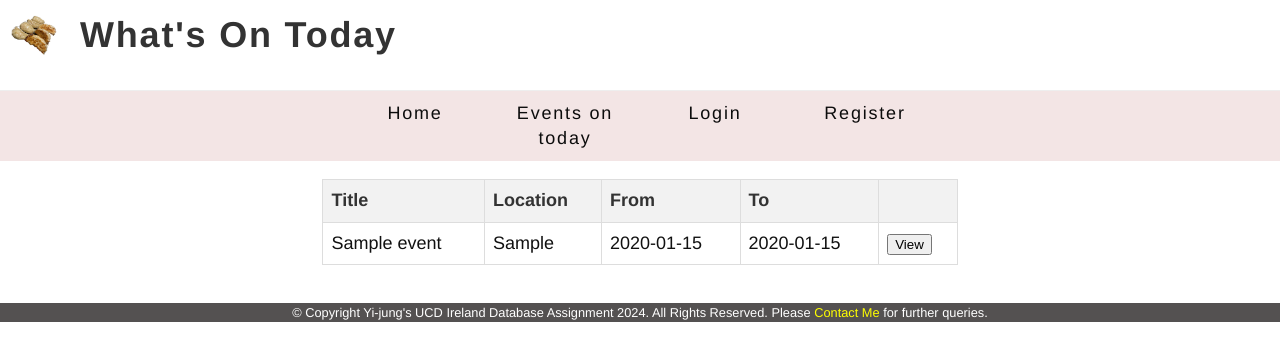
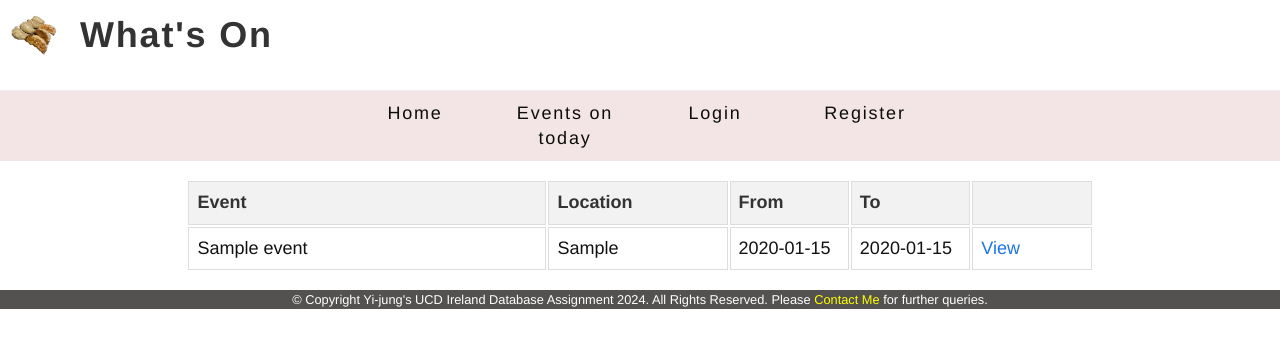
Before and after one commit to emilyichan3/whatson, a Flask app: page /group_events/1 in a window 1280 px wide. Shown: the top 361 px of the page. Run offline with Flask 3, Linux system fonts and the light colour scheme; tables that the repository leaves empty hold one stand-in row (values such as "Sample post").

Commit message:
Improved styling

```diff
--- a/static/css/styles.css
+++ b/static/css/styles.css
@@ -15,6 +15,7 @@ body{
   font-size: 16px;
   line-height: 1.4;
   height: 100%;
+  min-width: 350px;
 }
 
 #wrapper{
@@ -268,10 +269,23 @@ ul {
 }
 /* Table formatting */
 
-table {
+.group-container table {
   width: 70%;
+  height: 100%;
   border-collapse: collapse;
-  margin-bottom: 20px;
+  /* margin-bottom: 20px; */
+}
+
+.group-container tbody {
+  background-color:rgb(236, 236, 221);
+  display: block;
+}
+.group-container tfoot {
+  display: block;
+  display: flex; /* Enable Flexbox */
+  align-items: center; /* Vertically center content */
+  justify-content: center; /* Horizontally center content (optional) */
+  text-align: center; /* Fallback for centering text */
 }
 
 form table {
@@ -284,6 +298,12 @@ form table {
   text-align: center;
   /* height: 50px; */
 }
+.big-screen {
+  display: none;
+}
+.group-layout .table-layout {
+  width: 100%;
+}
 .table-layout th, .table-layout td {
   border: 1px solid #ddd;
   padding: 8px;
@@ -294,6 +314,18 @@ form table {
   color: #333;
   font-weight: bold;
   overflow: hidden;
+}
+.table-column-td-width {
+  width: 20%;
+  overflow: hidden;
+  text-overflow: ellipsis;
+  white-space: nowrap;
+}
+.table-column-td-width-title {
+  width: 40%;
+  overflow: hidden;
+  text-overflow: ellipsis;
+  white-space: nowrap;
 }
 
 .table-layout tr:nth-child(even) {
@@ -341,7 +373,6 @@ a:hover {
   flex-flow: column wrap;
   width: 100%;
   justify-content:left;
-  padding: 0 10%;
 }
 
 .group-layout form{
@@ -352,30 +383,14 @@ a:hover {
   margin-bottom: 5px;
 }
 .group-container .group-form {
-  border: 1px solid #0f0c0d;
   text-align: left;
   max-width: 350px;
   min-height: fit-content;
 }
-.table-width-buttons {
-  max-width: fit-content;
-}
-.table-column-td-width {
-  width: 20%;
-  overflow: hidden;
-  text-overflow: ellipsis;
-  white-space: nowrap;
-}
-.table-column-td-width-title {
-  width: 50%;
-  overflow: hidden;
-  text-overflow: ellipsis;
-  white-space: nowrap;
+.group-container .group-form table {
+  border: 1px solid #0f0c0d;
 }
 
-.table-column-td-width-fit {
-  width: auto;
-}
 .context-overflow {
   width: 350px;           /* Set the desired width */
   overflow-wrap: anywhere;
@@ -388,7 +403,30 @@ a:hover {
   -webkit-line-clamp: 3;  /* Limit to 3 lines */
 }
 
+.link_line {
+  display: flex;
+  gap: 20px;
+  align-items: center;
+}
+
+.link_line a {
+  text-decoration: none;
+  color: blue;
+}
+
+.link_line a:hover {
+  color: darkblue;
+}
+
+.link_forcus {
+  font-weight: bold;
+}
+.table-layout {
+  table-layout: fixed;
+}
+
 @media (min-width: 992px) {
+
   #wrapper {
       padding: 0 0;
       font-size: 18px;
@@ -468,17 +506,15 @@ a:hover {
     justify-content:center;
     gap: 1rem;
   }
-  .group-container {
-    border: 1px solid #0f0c0d;
+  .group-layout .table-layout {
+    width: 80%;
   }
+
   .group-container .group-form {
     text-align: center;
     width: 350px;
     height: 200px;
     border: none;
-  }
-  .table-width-buttons {
-    max-width: fit-content;
   }
 
   .context-overflow {
@@ -492,4 +528,32 @@ a:hover {
     -webkit-box-orient: vertical; /* Required for limiting lines with WebKit */
     -webkit-line-clamp: 3;  /* Limit to 3 lines */
   }
+  .group-container table {
+    margin-bottom: 20px;
+  }
+
+  .group-container thead, tfoot {
+    display: table; /* Keep these as table elements */
+    width: 100%; /* Required for proper table layout */
+  }
+  .group-container tbody {
+    background-color:rgb(236, 236, 221);
+    display: block;
+    height: 80%; /* Assign 80% height */
+  }
+
+  .group-container tfoot {
+    display: block;
+    height: 20%; /* Assign 20% height */
+    display: flex; /* Enable Flexbox */
+    align-items: center; /* Vertically center content */
+    justify-content: center; /* Horizontally center content (optional) */
+    text-align: center; /* Fallback for centering text */
+  }
+  .big-screen {
+    display: block;
+  }
+  .table-layout td {
+    align-content: center;
+  }
 }
--- a/templates/base.html
+++ b/templates/base.html
@@ -2,9 +2,10 @@
 <html lang="en">
   <head>
     {# Set the `title` variable in each template that extends this one #}
+    <meta charset="utf-8">
+    <meta name="viewport" content="width=device-width, initial-scale=1.0">
     <title>{{ title }}</title>
     <link rel="stylesheet" type="text/css" href="{{ url_for('static', filename='css/styles.css') }}">
-    <!-- <link href="https://cdn.jsdelivr.net/npm/bootstrap@5.3.3/dist/css/bootstrap.min.css" rel="stylesheet"> -->
     <script src="/static/js/script_style.js"></script>
     {% block additional_js %}
 
@@ -17,7 +18,7 @@
         <div class="container">
           <img src="/static/images/whatson.png" alt="What's On">
           <div class="header-content">
-              <h1>What's On Today</h1>
+              <h1>What's On</h1>
               <p id="username">{% if session['username'] %} Welcome {{ session['username'] }} {% endif %}</p>
           </div>
           <button class="menu-button" type="button" id="menubar" onclick="menuBar()">
--- a/templates/delete_event.html
+++ b/templates/delete_event.html
@@ -3,7 +3,7 @@
   <h2>Are you sure you want to delete this event ?</h2>
   <div class="input-layout">
     <form action="{{ url_for('delete_event', event_id=event.event_id) }}" method="POST">
-        <button type="submit">Delete the event</button>
+        <button class="form_button" type="submit">Delete the event</button>
     </form>
   </div>
 {% endblock %}
--- a/templates/edit_group.html
+++ b/templates/edit_group.html
@@ -12,7 +12,7 @@
           <textarea type="text" maxlength="250" name="group_description"  required>{{ group.description }}</textarea>
         </label>
         <label class="field">
-          <button type="submit">Update</button>
+          <button class="form_button" type="submit">Update</button>
         </label>
       </form>
     </div>
--- a/templates/event_list.html
+++ b/templates/event_list.html
@@ -12,39 +12,27 @@
     <table class="table-layout">
         <thead>
             <tr>
-                <th class="hidden">Editor</th>
-                <th>Title</th>
-                <th class="hidden">Context</th>
-                <th>Location</th>
+                <th class="table-column-td-width-title">Event</th>
+                <th class="table-column-td-width">Location</th>
                 <th>From</th>
-                <th>To</th>
-                <th class="hidden">Created at</th>
-                <th class="table-width-buttons"></th>
+                <th class="big-screen">To</th>
+                <th></th>
             </tr>
         </thead>
         <tbody>
             {% for event in group.events %}
             <tr>
-                <td class="hidden">{{ event.editor.username }}</td>
-                <td>{{ event.title }}</td>
-                <td class="hidden">{{ event.context }}</td>
-                <td>{{ event.location }}</td>
+                <td class="table-column-td-width-title">{{ event.title }}</td>
+                <td class="table-column-td-width">{{ event.location }}</td>
                 <td>{{ event.date_fm.strftime('%Y-%m-%d') }}</td>
-                <td>{{ event.date_to.strftime('%Y-%m-%d') }}</td>
-                <td class="hidden">{{ event.created_at.strftime('%Y-%m-%d') }}</td>
-                <td class="table-width-buttons">
-                    <a href="{{ url_for('view_event', event_id=event.event_id) }}">
-                        <button>View</button>
-                    </a>
+                <td class="big-screen">{{ event.date_to.strftime('%Y-%m-%d') }}</td>
+                <td>
+                    <a class="link_line" href="{{ url_for('view_event', event_id=event.event_id) }}">View</a>
                     {% if user == event.editor or user == group.create_user %}
                     <!-- Edit Button -->
-                    <a href="{{ url_for('edit_event', event_id=event.event_id) }}">
-                        <button>Edit</button>
-                    </a>
+                    <a class="link_line" href="{{ url_for('edit_event', event_id=event.event_id) }}">Edit</a>
                     <!-- Delete Button -->
-                    <a href="{{ url_for('delete_event', event_id=event.event_id) }}">
-                        <button>Delete</button>
-                    </a>
+                    <a class="link_line" href="{{ url_for('delete_event', event_id=event.event_id) }}">Delete</a>
                     {% endif %}
                 </td>
             </tr>
```
Also changed, not shown: templates/event.html (+3 -9 lines), templates/event_list_on.html (+8 -10 lines), templates/index.html (+10 -7 lines).
